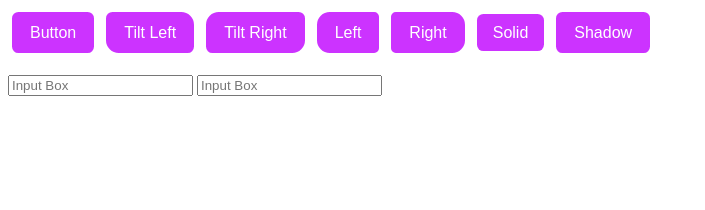
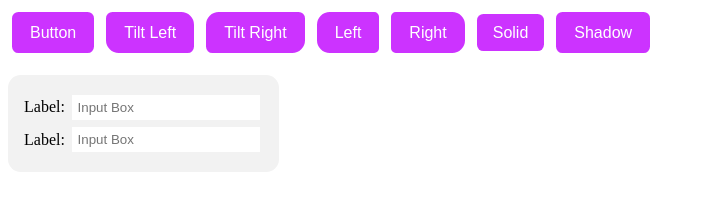
Before and after one commit to tgao1337/CSS-elements, a plain HTML site: page index.html in a window 1280 px wide. Shown: the whole page, without its empty margins (0-705 px from the left). Drawn offline with Linux system fonts and the light colour scheme.

Commit message:
begin input stype

```diff
--- a/css/style.css
+++ b/css/style.css
@@ -142,5 +142,29 @@ button {
 }
 
 .tform {
+  border-radius: .8em;
+  background-color: #f2f2f2;
+  padding: 1em;
+  width: fit-content;
+}
 
+input {
+  margin: .25em;
 }
+
+.tinput {
+  padding: .4em;
+  border: none;
+}
+
+
+.tinput-2 {
+  padding: .4em;
+  border: none;
+
+  /* border-radius: 1em; */
+}
+
+/* .tinput-2:focus, button:focus{
+  outline: none;
+} */
--- a/index.html
+++ b/index.html
@@ -18,8 +18,15 @@
     <br><br>
 
     <form class="tform" action="index.html" method="post">
-      <input class="tinput" type="text" name="" value="" placeholder="Input Box">
-      <input class="tinput" type="text" name="" value="" placeholder="Input Box">
+      <!-- <p><b>Form</b></p> -->
+      <!-- <p> -->
+        <label>Label: </label>
+        <input class="tinput" type="text" placeholder="Input Box">
+      <!-- </p> -->
+      <br>
+      <label>Label: </label>
+      <input class="tinput-2" type="text" placeholder="Input Box">
+
     </form>
 
 
```
